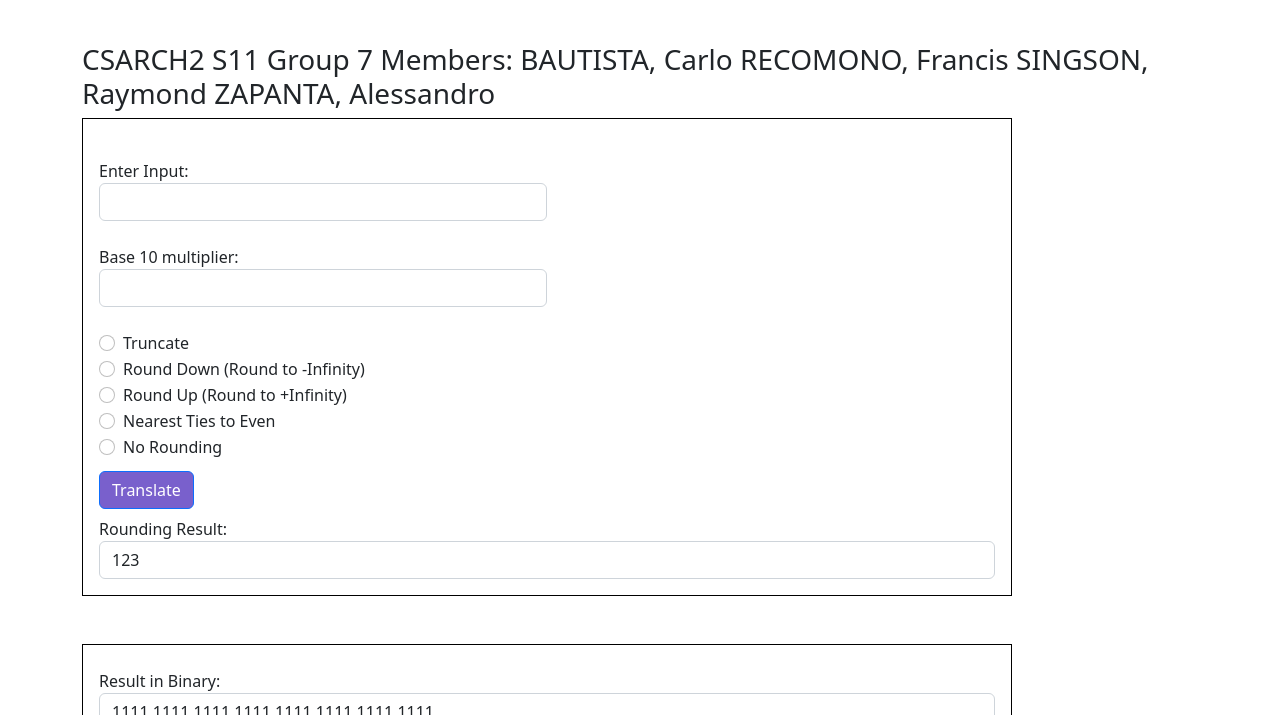
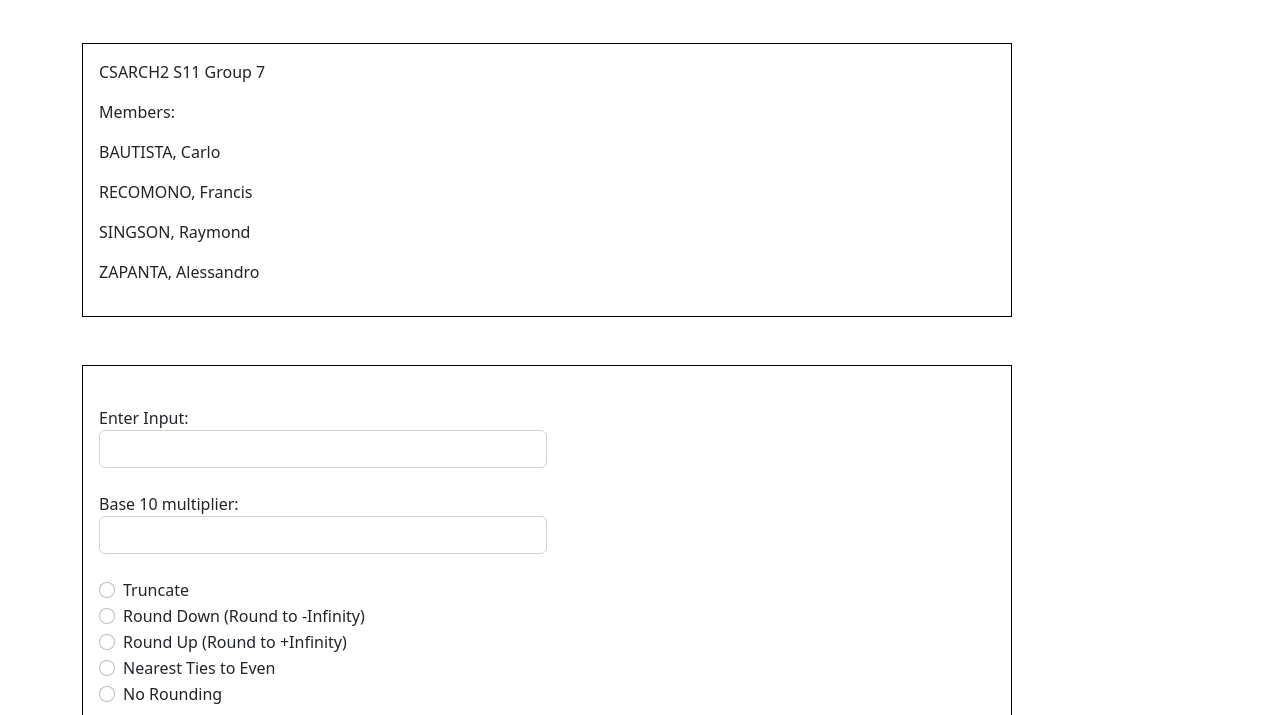
Before and after one commit to MatthewSingson/CSARCH2SIMULATION, a website: page index.html in a window 1280 px wide. Shown: the part 53-768 px from the top of the page. Drawn offline with nearby package versions, Linux system fonts and the light colour scheme.

Commit message:
Update index.html

```diff
--- a/index.html
+++ b/index.html
@@ -2,7 +2,7 @@
 BAUTISTA, Carlo
 RECOMONO, Francis
 SINGSON, Raymond
-ZAPATA, Alessandro -->
+ZAPANTA, Alessandro -->
 
 <!doctype html>
 <html lang="en">
@@ -29,13 +29,15 @@ ZAPATA, Alessandro -->
     <div class="container">
         <h1 class="center mb-5">IEEE-754 Decimal-32 Floating-Point Converter</h1>
 
-        <h3> CSARCH2 S11 Group 7
-            Members:
-            BAUTISTA, Carlo
-            RECOMONO, Francis
-            SINGSON, Raymond
-            ZAPANTA, Alessandro
-        </h3>
+        <div class="input-type-box mb-5 col-10 p-3"
+            style="border-style: solid; border-color: rgb(0, 0, 0); border-width: .25px;">
+            <p> CSARCH2 S11 Group 7</p>
+            <p>Members: </p>
+            <p>BAUTISTA, Carlo</p>
+            <p>RECOMONO, Francis</p>
+            <p>SINGSON, Raymond</p>
+            <p>ZAPANTA, Alessandro</p>
+        </div>
 
         <div class="input-type-box mb-5 col-10 p-3"
             style="border-style: solid; border-color: rgb(0, 0, 0); border-width: .25px;">
```
